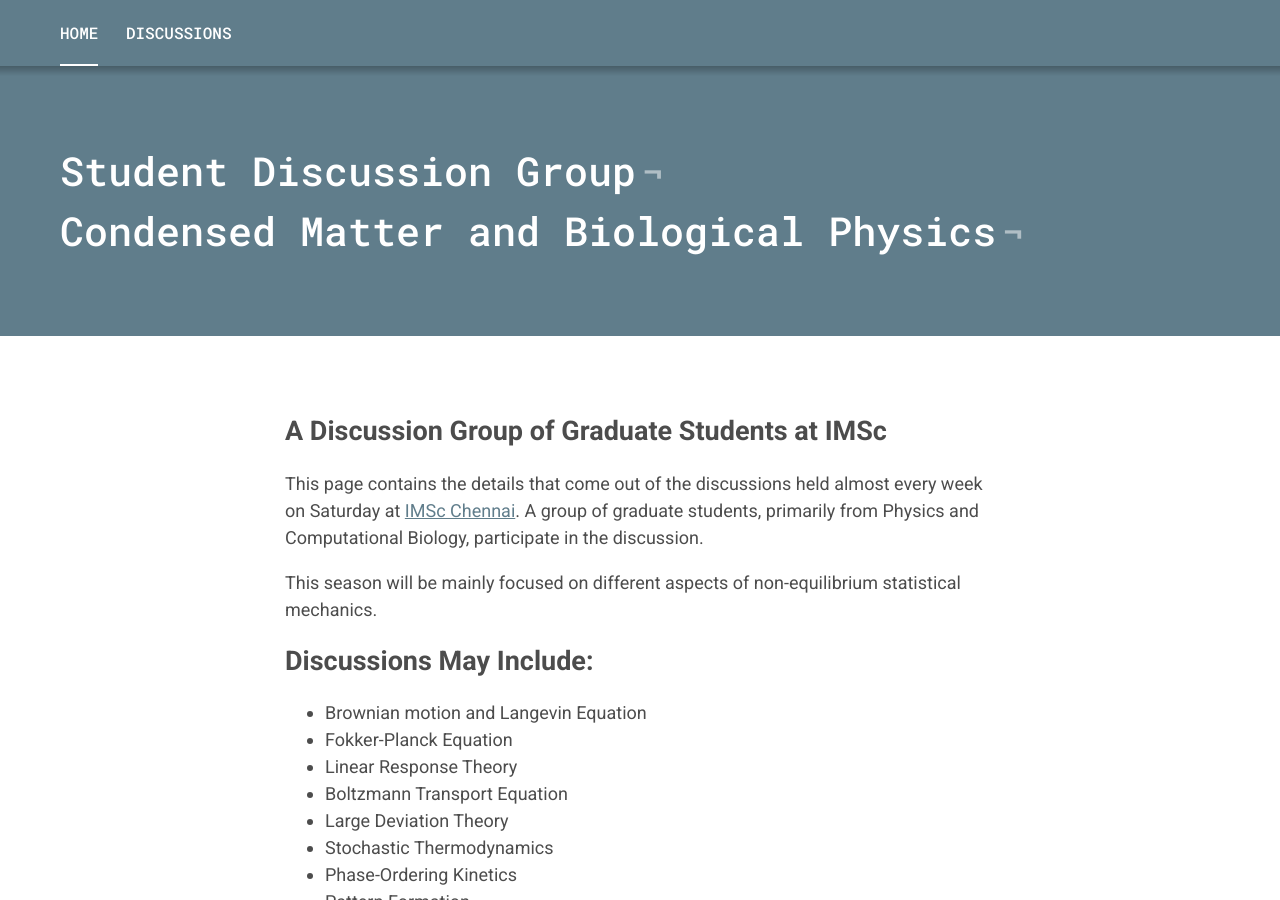
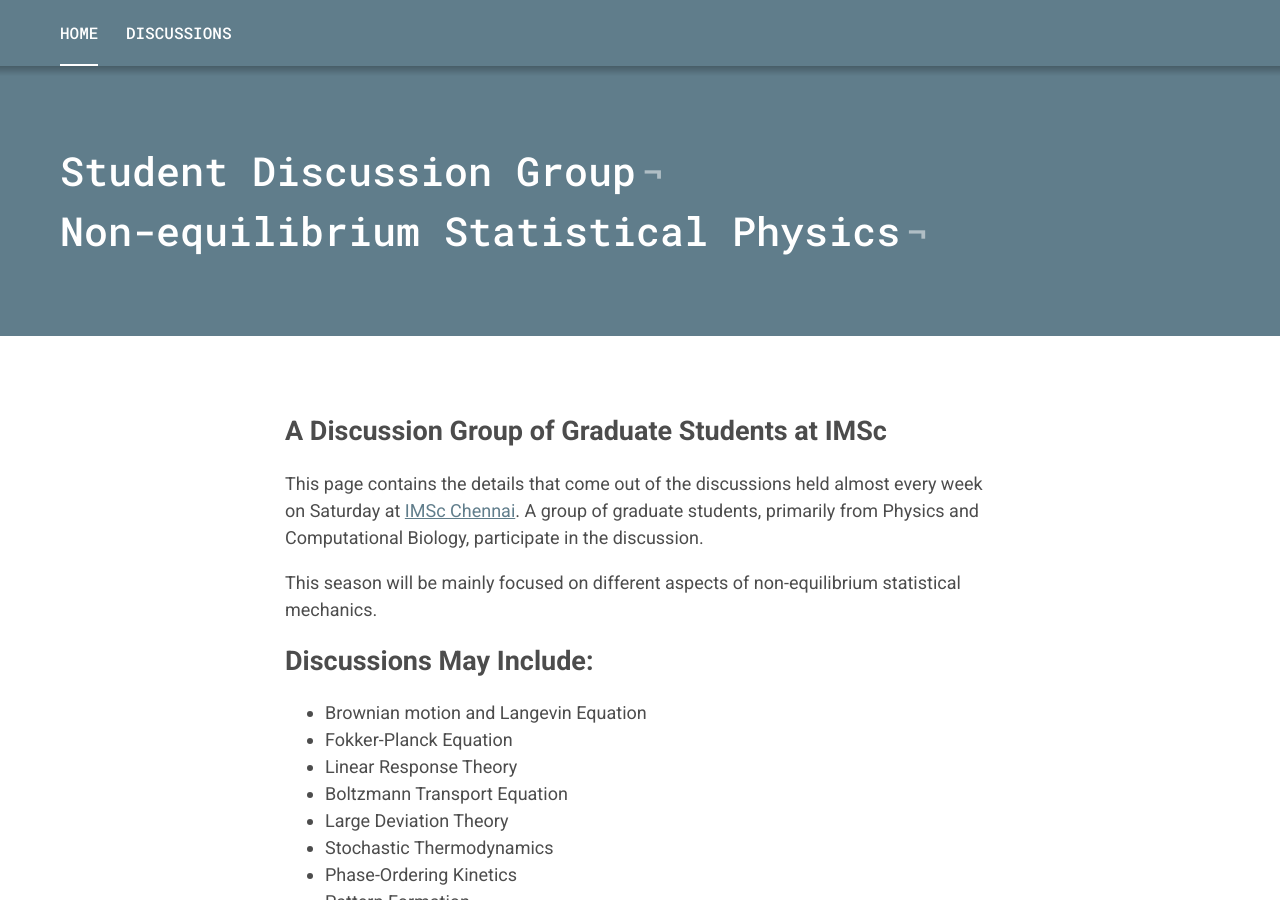
Before and after one commit to vinayphys/discussion2020, a Jekyll site: the page built from index.markdown, in a window 1280 px wide and 900 px high. Built offline with Jekyll 4.4.1, drawn with Linux system fonts in a browser that asks for light colours.

Commit message:
Update index.markdown

```diff
--- a/index.markdown
+++ b/index.markdown
@@ -1,7 +1,7 @@
 ---
 layout: page
 title: Student Discussion Group
-subtitle: Condensed Matter and Biological Physics
+subtitle: Non-equilibrium Statistical Physics
 ---
 # A Discussion Group of Graduate Students at IMSc
 
```
